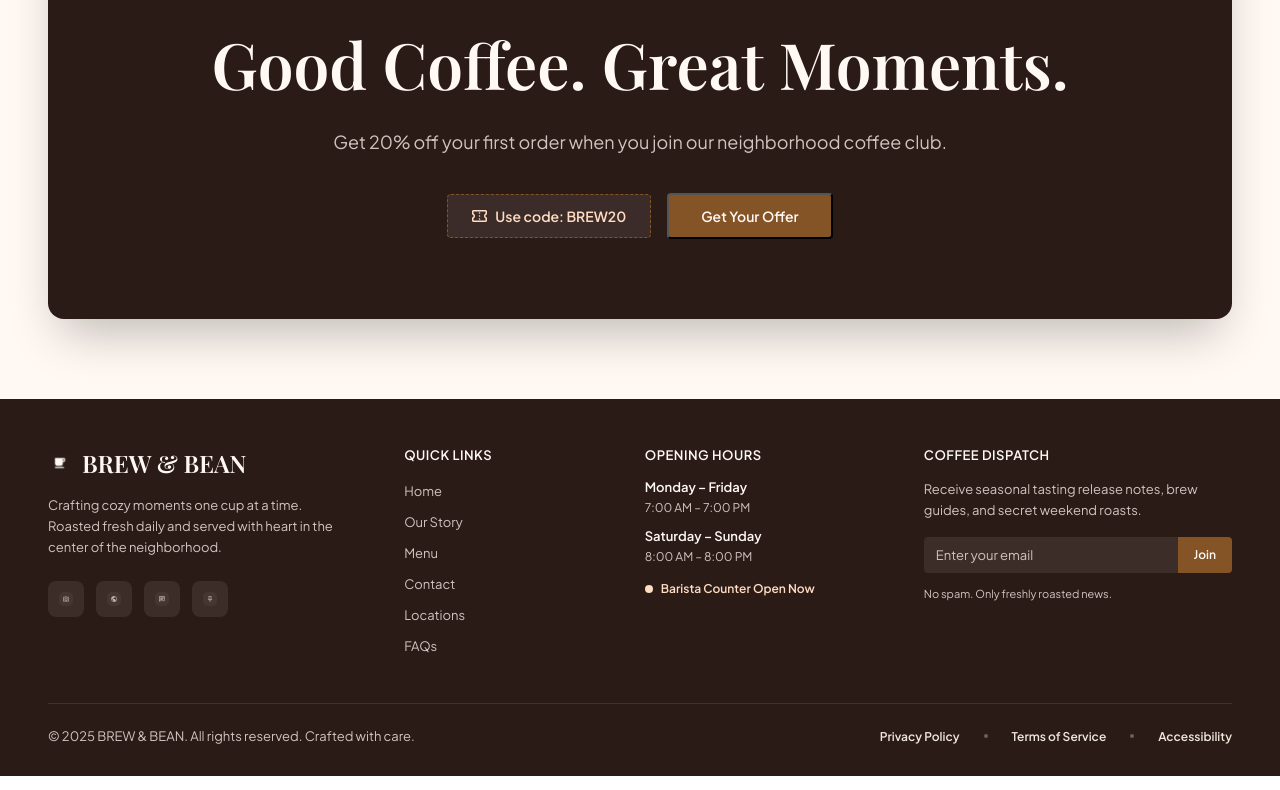
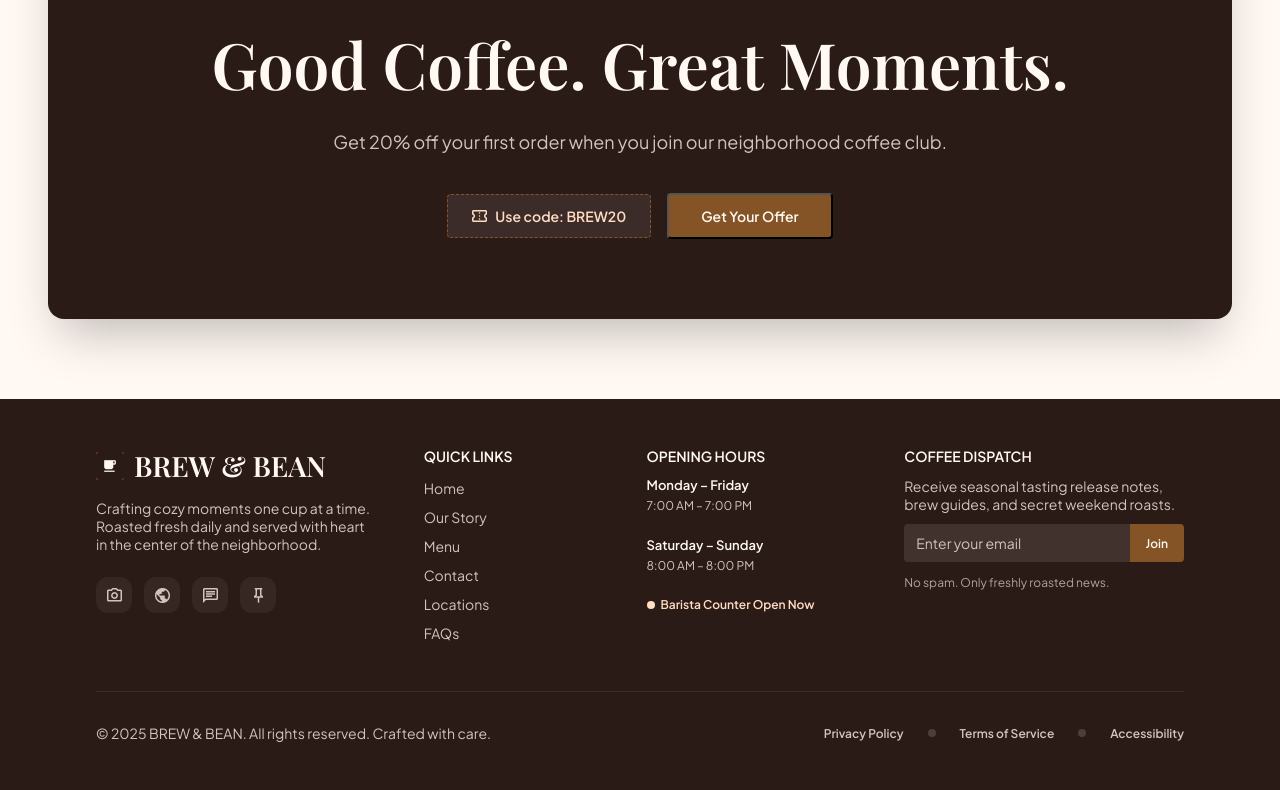
Before and after one commit to rewaa-hadi/task3-css, a plain HTML site: page index.html in a window 1280 px wide. Shown: the part 2728-3518 px from the top of the page. Drawn offline with nearby package versions, Linux system fonts and the light colour scheme; a web font is replaced by a local one.

Commit message:
Add files via upload

```diff
--- a/assets/css/main.css
+++ b/assets/css/main.css
@@ -707,11 +707,11 @@
 
 .footer{
     background-color: #2B1B17;
-    padding: 48px 0 32px;
+    padding: 48px;
     color: #D3C3C0;
 }
 .footer .res{
-    display: none;                       /* نصوص الموبايل مخفية بالديسكتوب */
+    display: none;
 }
 .footer ul{
     list-style: none;
@@ -719,78 +719,105 @@
 .footer a{
     text-decoration: none;
 }
-.footer-top{
+.footerTop{
     display: grid;
     grid-template-columns: 1.6fr 1fr 1.2fr 1.6fr;
     gap: 48px;
     padding-bottom: 48px;
 }
-.footer-logo{
+.footerLogo{
     display: flex;
     align-items: center;
     gap: 10px;
-    margin-bottom: 16px;
+    margin-bottom: 15px;
+
 }
-.footer-logo img{
-    width: 24px;
-    height: 24px;
-    border-radius: 4px;
+.footerLogo img{
+    width: 28px;
+    height: 28px;
+    border-radius: 2px;
+    background-color: #845326;
+    transition: background-color .2s;
 }
-.footer-logo h2{
-    font-family: "Playfair Display";
-    font-size: 24px;
+.footerLogo img:hover{
+    background-color: #d1c5b9;
+}
+.footerLogo h2{
+    font-family: Playfair Display;
+    font-size: 28px;
     font-weight: 600;
     color: #FFF8F3;
 }
-.footer-brand p{
-    max-width: 300px;
-    font-size: 13px;
-    line-height: 1.6;
+.footerOne p{
+    max-width: 400px;
+    font-size: 14px;
     color: #D3C3C0;
     margin-bottom: 24px;
 }
-.footer-socials{
+.footerSocials{
     display: flex;
+    flex-wrap: wrap;
     gap: 12px;
 }
-.footer-socials a{
+.footerSocials a{
     width: 36px;
     height: 36px;
-    display: grid;
-    place-items: center;
-    background-color: rgba(255, 255, 255, 0.08);
-    border-radius: 8px;
-    transition: background-color .3s;
+    display: flex;
+    align-items: center;
+    justify-content: center;
+    background-color: #FFF8F30D;
+    border-radius: 12px;
+    transition: background-color .2s;
 }
-.footer-socials a:hover{
-    background-color: #845326;
+.footerSocials a:hover{
+    background-color: #57432f;
 }
-.footer-socials img{
-    width: 14px;
-    height: 14px;
+.img4 {
+    width: 9px;
+    height: 15px;
 }
-.footer-col h4{
-    font-size: 13px;
+.img3{
+    width: 15px;
+    height: 15px;
+}
+.img2{
+    width: 15px;
+    height: 15px;
+}
+.img1{
+    width: 15px;
+    height: 13.5px;
+}
+
+.footerLinks h4{
+    font-size: 14px;
     font-weight: 600;
-    letter-spacing: .5px;
     color: #FFF8F3;
-    margin-bottom: 16px;
+    margin-bottom: 12px;
 }
-.footer-links ul{
+.footerLinks ul{
     display: flex;
     flex-direction: column;
-    gap: 10px;
+    gap: 8px;
 }
-.footer-links a{
-    font-size: 13px;
+.footerLinks a{
+    font-size: 14px;
     color: #D3C3C0;
-    transition: color .3s;
+    font-weight: 400;
+    transition: color .3s, border-color .3s;
 }
-.footer-links a:hover{
+.footerLinks a:hover{
     color: #FFDCC2;
+    border-bottom: #b59679 1px solid;
+}
+.footerHours h4{
+    font-size: 14px;
+    font-weight: 600;
+    color: #FFF8F3;
+    margin-bottom: 12px;
 }
 .hours{
-    margin-bottom: 12px;
+    margin-bottom: 23px;
 }
 .hours strong{
     display: block;
@@ -802,47 +829,50 @@
     font-size: 12px;
     color: #D3C3C0;
 }
-.open-now{
+.openNow{
     display: flex;
     align-items: center;
-    gap: 8px;
-    margin-top: 16px;
+    gap: 6px;
     font-size: 12px;
     font-weight: 600;
     color: #FFDCC2;
 }
-.open-now::before{
+.openNow::before{
     content: "";
     width: 8px;
     height: 8px;
-    border-radius: 50%;
+    border-radius: 12px;
     background-color: #FFDCC2;
 }
-.footer-dispatch p{
-    font-size: 13px;
-    line-height: 1.6;
+.footerDispatch p{
+    font-size: 14px;
     color: #D3C3C0;
-    margin-bottom: 16px;
+    font-weight: 400;
+    margin-bottom: 11px;
 }
-.subscribe{
+.footerDispatch h4{
+    font-size: 14px;
+    font-weight: 600;
+    color: #FFF8F3;
+    margin-bottom: 12px;
+}
+.join{
     display: flex;
     margin-bottom: 8px;
 }
-.subscribe input{
+.join input{
     flex: 1;
-    min-width: 0;
     padding: 10px 12px;
-    background-color: rgba(255, 255, 255, 0.08);
+    background-color: #FFF8F31A;
+    border-radius: 4px 0 0 4px;
+    font-size: 14px;
+    color: #D3C3C0;
     border: none;
-    border-radius: 4px 0 0 4px;
-    font-size: 13px;
-    color: #FFF8F3;
-    outline: none;
 }
-.subscribe input::placeholder{
+.join input::placeholder{
     color: #D3C3C0;
 }
-.subscribe button{
+.join button{
     padding: 10px 16px;
     background-color: #845326;
     border: none;
@@ -853,46 +883,48 @@
     cursor: pointer;
     transition: background-color .3s;
 }
-.subscribe button:hover{
-    background-color: #9a6230;
+.join button:hover{
+    background-color: #b69477;
 }
-.footer-dispatch small{
-    font-size: 11px;
-    color: #D3C3C0;
+.footerDispatch span{
+    font-size: 12px;
+    color: #D3C3C0CC;
 }
-.footer-bottom{
+.footerBottom{
     display: flex;
     align-items: center;
     justify-content: space-between;
-    gap: 16px;
-    padding-top: 24px;
-    border-top: 1px solid rgba(255, 255, 255, 0.1);
+    padding-top: 32px;
+    border-top: 1px solid #81747133;
 }
-.footer-bottom p{
-    font-size: 13px;
+.footerBottom p{
+    font-size: 14px;
     color: #D3C3C0;
 }
-.footer-bottom ul{
+.footerBottom ul{
     display: flex;
     align-items: center;
     gap: 24px;
 }
-.footer-bottom li{
+.footerBottom li{
     display: flex;
     align-items: center;
     gap: 24px;
 }
-.footer-bottom li + li::before{
+.footerBottom li::before{
     content: "";
-    width: 4px;
-    height: 4px;
-    border-radius: 50%;
-    background-color: rgba(255, 255, 255, 0.3);
+    width: 8px;
+    height: 8px;
+    border-radius: 12px;
+    background-color: #81747166;
 }
-.footer-bottom a{
+.footerBottom li:first-child::before{
+    display: none;
+}
+.footerBottom a{
     font-size: 12px;
     font-weight: 600;
-    color: #F0E7DD;
+    color: #D3C3C0;
 }
 
 
@@ -1381,9 +1413,10 @@
         display: flex;
         align-items: center;
         gap: 8px;
+        margin-bottom: 8px;
     }
     .visit li img{
-        width: 12px;
+        width: 15px;
         height: 15px;
     }
     .visit li span{
@@ -1400,61 +1433,61 @@
     .footer .res{
         display: inline;
     }
-    .footer-top{
+    .footerTop{
         display: flex;
         flex-direction: column;
         gap: 16px;
-        padding-bottom: 0;
+
     }
-    .footer-logo{
+    .footerLogo h2{
+        font-size: 28px;
         margin-bottom: 4px;
     }
-    .footer-logo h2{
-        font-size: 28px;
+    .footerOne p{
+        font-size: 14px;
+        margin-bottom: 24px;
     }
-    .footer-brand p{
-        max-width: none;
-        font-size: 14px;
-        margin-bottom: 0;
-    }
-    .footer-links{
+    .footerLinks{
         padding: 16px 0;
         border-top: 1px solid rgba(255, 255, 255, 0.1);
     }
-    .footer-links ul{
+    .footerLinks ul{
         display: grid;
         grid-template-columns: 1fr 1fr;
-        gap: 12px 16px;
+        column-gap: 16px;
+        row-gap: 10px;
     }
-    .footer-links a{
-        font-size: 13px;
+    .footerLinks a{
+        font-size: 12px;
         font-weight: 600;
-        letter-spacing: .3px;
     }
-    .footer .footer-mobile-row{
+    .footer .footerSocialsRes{
         display: flex;
         align-items: center;
         justify-content: space-between;
         padding: 16px 0;
-        border-top: 1px solid rgba(255, 255, 255, 0.1);
+        border-top: 1px solid #81747133;
     }
-    .footer-mobile-row span{
-        font-size: 12px;
+    .footerSocialsRes span{
+        font-size: 11px;
         color: #D3C3C0;
     }
-    .footer-socials a{
-        width: 36px;
-        height: 36px;
+    .footerSocials a{
+        width: 32px;
+        height: 32px;
     }
-    .footer-bottom{
+    .footerBottom{
         justify-content: center;
         text-align: center;
-        padding-top: 16px;
+        padding-top: 24px;
     }
-    .footer-bottom p{
+    .footerBottom p{
         font-size: 11px;
+    }
+    .imgres{
+        width: 13px;
+        height: 12px;
     }
 
 
-
 }
--- a/index.html
+++ b/index.html
@@ -272,32 +272,32 @@
 
     <footer class="footer">
         <div class="container">
-            <div class="footer-top">
-                <div class="footer-brand">
-                    <div class="footer-logo">
+            <div class="footerTop">
+                <div class="footerOne">
+                    <div class="footerLogo">
                         <img src="./assets/img/logo.webp" class="nor" />
-                        <h2>BREW &amp; BEAN</h2>
+                        <h2>BREW & BEAN</h2>
                     </div>
                     <p>
                         <span class="nor">Crafting cozy moments one cup at a time. Roasted fresh daily and served with heart in the center of the neighborhood.</span>
                         <span class="res">Crafting peaceful morning rituals and community connection one cup at a time.</span>
                     </p>
-                    <div class="footer-socials nor">
+                    <div class="footerSocials nor">
                         <a href="#">
-                            <img src="./assets/img/11.png"/>
+                            <img src="./assets/img/Container (9).png" class="img1"/>
                         </a>
                         <a href="#">
-                            <img src="./assets/img/22.png"/>
+                            <img src="./assets/img/Icon (8).png" class="img2"/>
                         </a>
                         <a href="#">
-                            <img src="./assets/img/33.png" />
+                            <img src="./assets/img/Icon (7).png" class="img3" />
                         </a>
                         <a href="#">
-                            <img src="./assets/img/44.png"  />
+                            <img src="./assets/img/Icon (6).png" class="img4" />
                         </a>
                     </div>
                 </div>
-                <div class="footer-col footer-links">
+                <div class="footerLinks">
                     <h4 class="nor">QUICK LINKS</h4>
                     <ul>
                         <li>
@@ -326,7 +326,7 @@
                         </li>
                     </ul>
                 </div>
-                <div class="footer-col footer-hours nor">
+                <div class="footerHours nor">
                     <h4>OPENING HOURS</h4>
                     <div class="hours">
                         <strong>Monday – Friday</strong>
@@ -336,36 +336,34 @@
                         <strong>Saturday – Sunday</strong>
                         <span>8:00 AM – 8:00 PM</span>
                     </div>
-                    <p class="open-now">Barista Counter Open Now</p>
+                    <p class="openNow">Barista Counter Open Now</p>
                 </div>
-                <div class="footer-col footer-dispatch nor">
+                <div class="footerDispatch nor">
                     <h4>COFFEE DISPATCH</h4>
                     <p>Receive seasonal tasting release notes, brew guides, and secret weekend roasts.</p>
-                    <form class="subscribe">
+                    <form class="join">
                         <input type="email" placeholder="Enter your email" />
                         <button type="button">Join</button>
                     </form>
-                    <small>No spam. Only freshly roasted news.</small>
+                    <span>No spam. Only freshly roasted news.</span>
                 </div>
-
             </div>
-            <div class="footer-mobile-row res">
-                <div class="footer-socials">
+            <div class="footerSocialsRes res">
+                <div class="footerSocials">
                     <a href="#">
-                        <img src="./assets/img/11.png"/>
+                        <img src="./assets/img/Container (9).png" class="img1"/>
                     </a>
                     <a href="#">
-                        <img src="./assets/img/55.png" />
+                        <img src="./assets/img/Icon111.svg" class="imgres"/>
                     </a>
                     <a href="#">
-                        <img src="./assets/img/22.png"  />
+                        <img src="./assets/img/Icon (8).png" class="img2" />
                     </a>
                 </div>
                 <span>Brooklyn, NY</span>
             </div>
-
-            <div class="footer-bottom">
-                <p>© 2025 BREW &amp; BEAN. All rights reserved. Crafted with care.</p>
+            <div class="footerBottom">
+                <p>© 2025 BREW & BEAN. All rights reserved. Crafted with care.</p>
                 <ul class="nor">
                     <li>
                         <a href="#">Privacy Policy</a>
```
Also changed, not shown: assets/img/Container (9).png (added), assets/img/Icon (6).png (added), assets/img/Icon (7).png (added), assets/img/Icon (8).png (added), assets/img/Icon111.svg (added).
